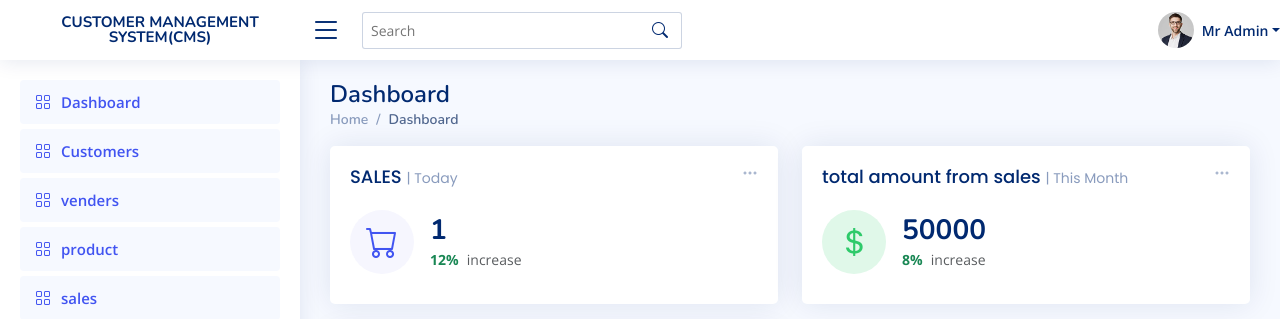
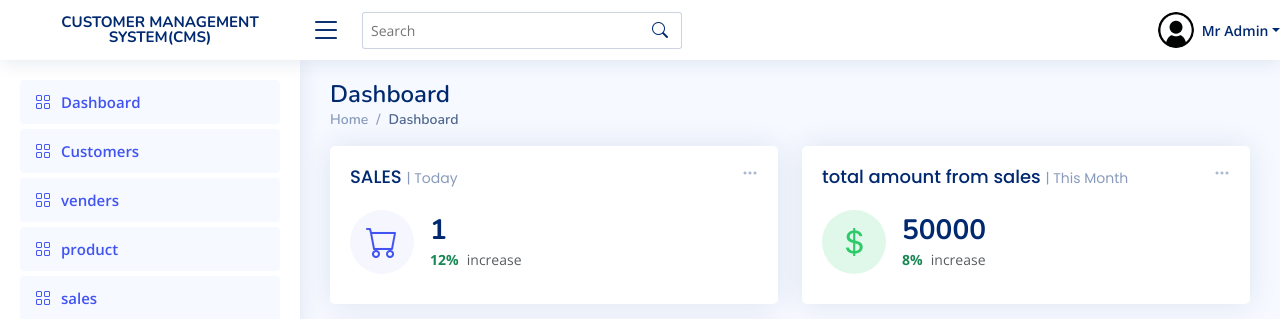
Before and after one commit to cedrotech1/cms, a PHP site: page /index.php in a window 1280 px wide. Shown: the top 319 px of the page. Run offline with PHP 8.4, Linux system fonts and the light colour scheme; data comes from the database, SQL or seed files in the repository; some libraries are stand-ins or nearby versions.

Commit message:
last commit

```diff
--- a/includes/header.php
+++ b/includes/header.php
@@ -26,7 +26,7 @@
 
 
           <a class="nav-link nav-profile d-flex align-items-center pe-0" href="#" data-bs-toggle="dropdown">
-            <img src="assets/img/profile-img.jpg" alt="Profile" class="rounded-circle">
+            <img src="assets/img/p.jpg" alt="Profile" class="rounded-circle">
             <span class="d-none d-md-block dropdown-toggle ps-2">Mr Admin</span>
           </a><!-- End Profile Iamge Icon -->
 
```
Also changed, not shown: assets/img/p.jpg (added).
